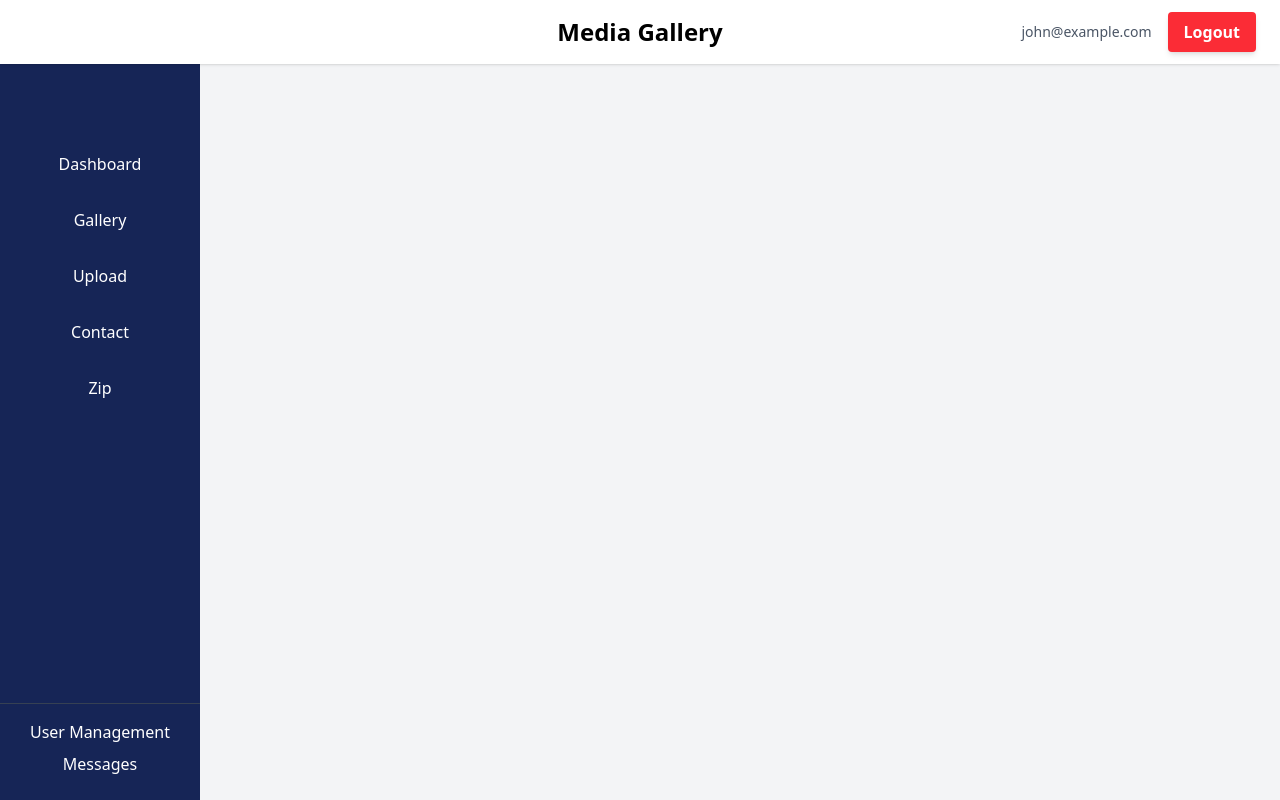
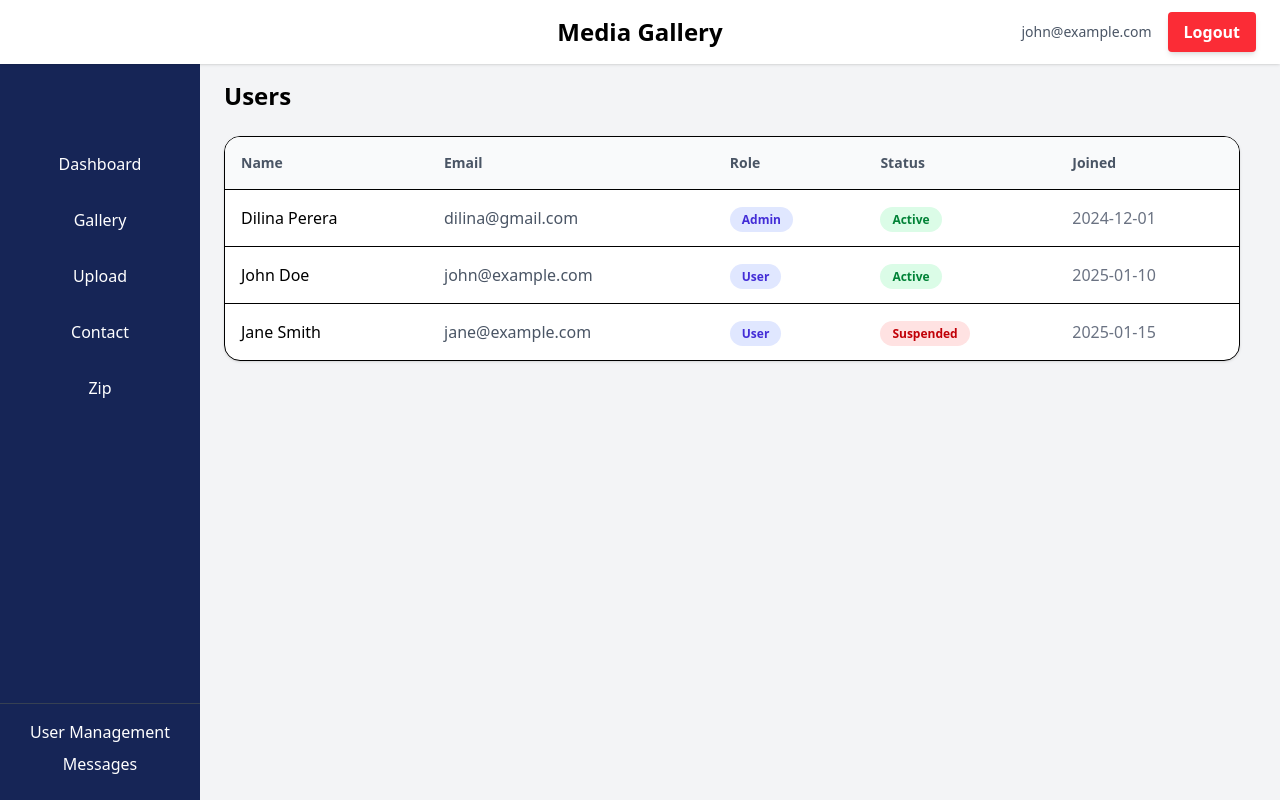
Before and after one commit to DilinaCP/Media-Gallery-Web-App, a Next.js app in the folder frontend/: page /admin/users in a window 1280 px wide. Built offline with nearby package versions, Linux system fonts and the light colour scheme.

Commit message:
feat: implemented the admin messages & user managements pages

```diff
--- a/frontend/src/app/admin/messages/page.tsx
+++ b/frontend/src/app/admin/messages/page.tsx
@@ -1,21 +1,83 @@
+"use client";
+
+import { useState } from "react";
 import Sidebar from "../../components/layout/Sidebar";
 import Header from "../../components/layout/Header";
 
-const Messages = () => {
-    return(
-        <div>
+const mockMessages = [
+  {
+    id: 1,
+    name: "John Doe",
+    email: "john@example.com",
+    subject: "Storage issue",
+    message: "I'm running out of storage. Can I upgrade?",
+    date: "2025-02-01",
+  },
+  {
+    id: 2,
+    name: "Jane Smith",
+    email: "jane@example.com",
+    subject: "Bug report",
+    message: "Images fail to upload on Safari.",
+    date: "2025-02-03",
+  },
+  {
+    id: 3,
+    name: "Alex Brown",
+    email: "alex@example.com",
+    subject: "Feature request",
+    message: "Can we download albums as ZIP?",
+    date: "2025-02-05",
+  },
+];
+
+export default function AdminMessagesPage() {
+  const [openId, setOpenId] = useState<number | null>(null);
+
+  return (
     <div className="min-h-screen flex bg-gray-100">
       <Sidebar />
       <div className="flex-1 flex flex-col">
         <Header />
-                    <div className="p-6">
-                        <h1 className="text-3xl font-bold text-gray-800">Messages</h1>
+
+        <div className="p-10 pt-20 pl-56">
+          <h1 className="text-2xl font-bold mb-6">Messages</h1>
+
+          <div className="bg-white rounded-2xl shadow border">
+            {mockMessages.map((msg) => (
+              <div
+                key={msg.id}
+                className="border-b last:border-none"
+              >
+                <button
+                  onClick={() =>
+                    setOpenId(openId === msg.id ? null : msg.id)
+                  }
+                  className="w-full text-left p-6 hover:bg-gray-50 flex justify-between items-center"
+                >
+                  <div>
+                    <p className="font-semibold text-gray-900">
+                      {msg.subject}
+                    </p>
+                    <p className="text-sm text-gray-500">
+                      {msg.name} • {msg.email}
+                    </p>
+                  </div>
+                  <span className="text-sm text-gray-400">
+                    {msg.date}
+                  </span>
+                </button>
+
+                {openId === msg.id && (
+                  <div className="px-6 pb-6 text-gray-700">
+                    {msg.message}
+                  </div>
+                )}
+              </div>
+            ))}
           </div>
         </div>
       </div>
-
     </div>
-    )
+  );
 }
-
-export default Messages;
--- a/frontend/src/app/admin/users/page.tsx
+++ b/frontend/src/app/admin/users/page.tsx
@@ -1,21 +1,95 @@
+"use client";
+
 import Sidebar from "../../components/layout/Sidebar";
 import Header from "../../components/layout/Header";
 
-const UserManagement = () => {
-    return(
-        <div>
+const mockUsers = [
+  {
+    id: 1,
+    name: "Dilina Perera",
+    email: "dilina@gmail.com",
+    role: "Admin",
+    status: "Active",
+    joined: "2024-12-01",
+  },
+  {
+    id: 2,
+    name: "John Doe",
+    email: "john@example.com",
+    role: "User",
+    status: "Active",
+    joined: "2025-01-10",
+  },
+  {
+    id: 3,
+    name: "Jane Smith",
+    email: "jane@example.com",
+    role: "User",
+    status: "Suspended",
+    joined: "2025-01-15",
+  },
+];
+
+export default function AdminUsersPage() {
+  return (
     <div className="min-h-screen flex bg-gray-100">
       <Sidebar />
       <div className="flex-1 flex flex-col">
         <Header />
-                    <div className="p-6">
-                        <h1 className="text-3xl font-bold text-gray-800">User Management</h1>
+
+        <div className="p-10 pt-20 pl-56">
+          <h1 className="text-2xl font-bold mb-6">Users</h1>
+
+          <div className="bg-white rounded-2xl shadow border overflow-hidden">
+            <table className="w-full text-left">
+              <thead className="bg-gray-50 text-gray-600 text-sm">
+                <tr>
+                  <th className="p-4">Name</th>
+                  <th className="p-4">Email</th>
+                  <th className="p-4">Role</th>
+                  <th className="p-4">Status</th>
+                  <th className="p-4">Joined</th>
+                </tr>
+              </thead>
+
+              <tbody>
+                {mockUsers.map((user) => (
+                  <tr
+                    key={user.id}
+                    className="border-t hover:bg-gray-50"
+                  >
+                    <td className="p-4 font-medium">
+                      {user.name}
+                    </td>
+                    <td className="p-4 text-gray-600">
+                      {user.email}
+                    </td>
+                    <td className="p-4">
+                      <span className="px-3 py-1 rounded-full text-xs font-semibold bg-indigo-100 text-indigo-700">
+                        {user.role}
+                      </span>
+                    </td>
+                    <td className="p-4">
+                      <span
+                        className={`px-3 py-1 rounded-full text-xs font-semibold ${
+                          user.status === "Active"
+                            ? "bg-green-100 text-green-700"
+                            : "bg-red-100 text-red-700"
+                        }`}
+                      >
+                        {user.status}
+                      </span>
+                    </td>
+                    <td className="p-4 text-gray-500">
+                      {user.joined}
+                    </td>
+                  </tr>
+                ))}
+              </tbody>
+            </table>
           </div>
         </div>
       </div>
-
     </div>
-    )
+  );
 }
-
-export default UserManagement;
```
Lines whose indentation alone changed are shown as unchanged.
